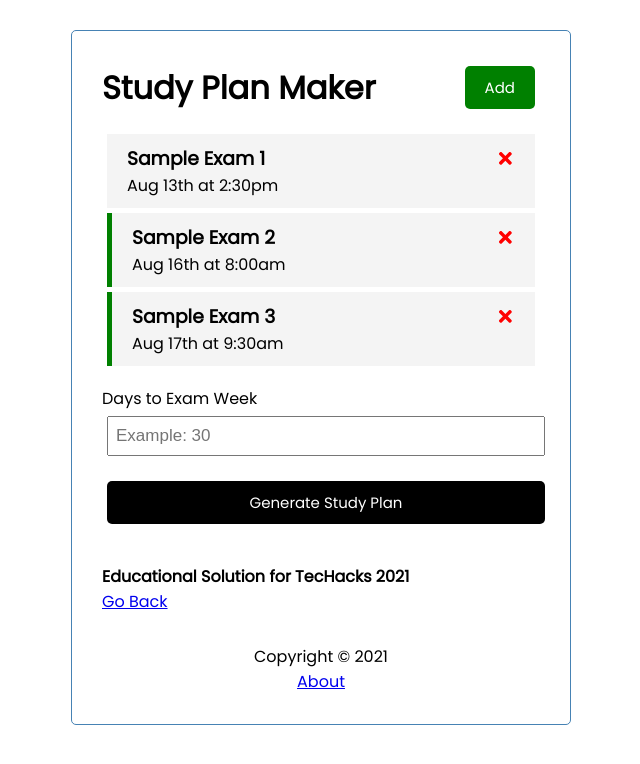
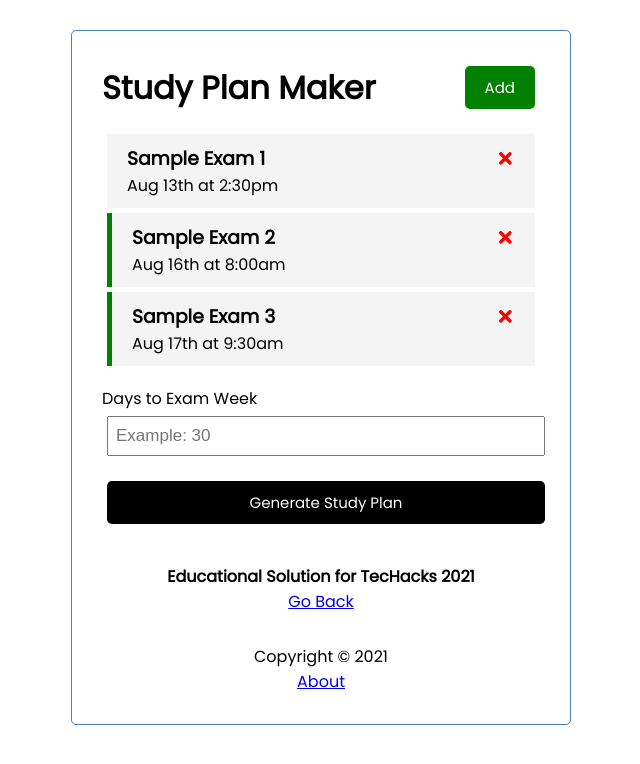
Before and after one commit to HarshTiwari1234321/SmartExam-exam-tracker-and-study-plan-generator, a React (Create React App) app: page /about in a window 1280 px wide. Shown: the top 764 px of the page, without its empty margins (319-959 px from the left). Built offline with nearby package versions, Linux system fonts and the light colour scheme; data requests are answered from the project's data file.

Commit message:
updated about

```diff
--- a/src/components/About.js
+++ b/src/components/About.js
@@ -2,7 +2,7 @@ import { Link } from 'react-router-dom'
 
 const About = () => {
   return (
-    <div>
+    <div align='center'>
       <h4>Educational Solution for TecHacks 2021</h4>
       <Link to='/'>Go Back</Link>
     </div>
```
